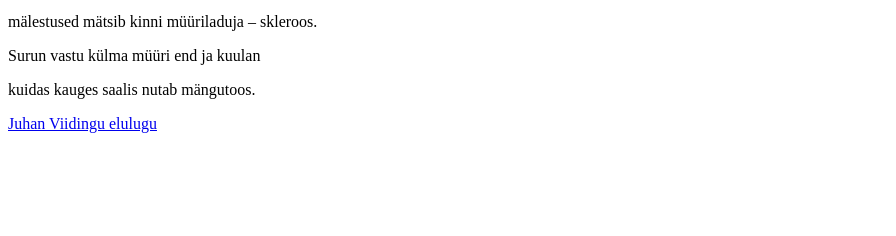
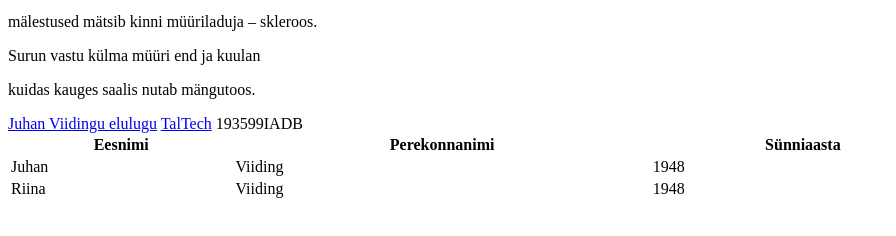
Before and after one commit to SoftHell/SoftHell.github.io, a plain HTML site: page index.html in a window 1280 px wide. Shown: the part 460-696 px from the top of the page, without its empty margins (0-896 px from the left). Drawn offline with Linux system fonts and the light colour scheme.

Commit message:
Update index.html

```diff
--- a/index.html
+++ b/index.html
@@ -15,5 +15,26 @@
 <p>kuidas kauges saalis nutab mängutoos.</p>
 
 <a href="http://viiding.weebly.com/elu.html">Juhan Viidingu elulugu</a>
+
+<a href="http://www.ttu.ee">TalTech</a>
+193599IADB
+
+<table style="width:75%">
+  <tr>
+    <th>Eesnimi</th>
+    <th>Perekonnanimi</th>
+    <th>Sünniaasta</th>
+  </tr>
+  <tr>
+    <td>Juhan</td>
+    <td>Viiding</td>
+    <td>1948</td>
+  </tr>
+  <tr>
+    <td>Riina</td>
+    <td>Viiding</td>
+    <td>1948</td>
+  </tr>
+</table>
 </body>
 </html>
```
